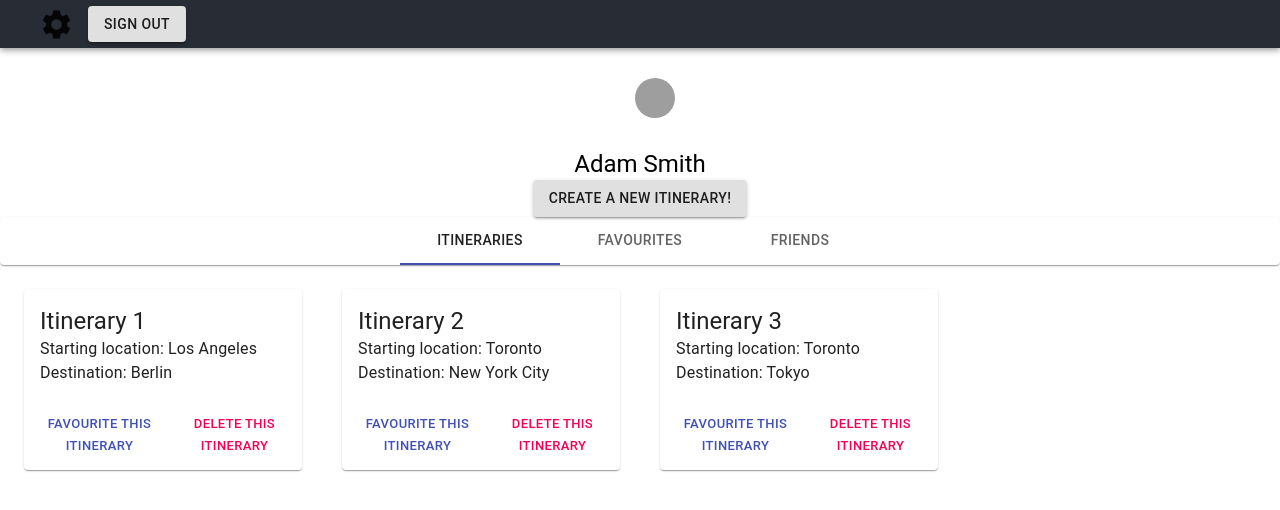
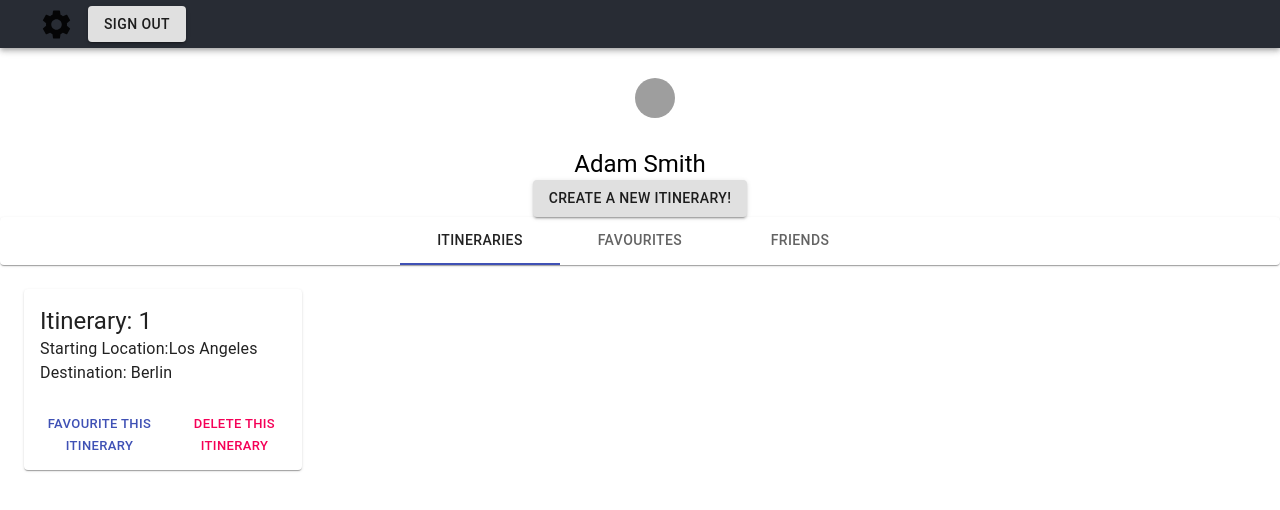
Before and after one commit to lmg8/Itinerary-App, a React (Create React App) app in the folder itinerary_app/: page /user in a window 1280 px wide. Both pictures are taken after a click on the tab "ITINERARIES". Shown: the top 510 px of the page. Built offline with nearby package versions, Linux system fonts and the light colour scheme; grey boxes are pictures that could not be loaded.

Commit message:
Add comments for where server calls are to be made. Add way to update Itinerary, favourites and friends list

```diff
--- a/itinerary_app/src/react-components/Login/index.js
+++ b/itinerary_app/src/react-components/Login/index.js
@@ -35,7 +35,7 @@ class Login extends React.Component {
     }
 
     handleOnClick = () =>{
-
+        //This should actually check with the database on the server for authentication
         if ((this.state.username == "user" && this.state.password == "user") || (this.state.username == "admin" && this.state.password == "admin")){
             this.setState({authenticated:true});
         } else {
--- a/itinerary_app/src/react-components/Signup/index.js
+++ b/itinerary_app/src/react-components/Signup/index.js
@@ -15,6 +15,8 @@ import "./styles.css";
 
 /* Component for the Home page */
 
+//Right now starting on line 23, it just leads the user back to the home page. In the full release, it should save the new account in the database under users
+//Of course, this will require a server call
 class Signup extends React.Component {
   render() {
     return (
--- a/itinerary_app/src/react-components/User/index.js
+++ b/itinerary_app/src/react-components/User/index.js
@@ -54,6 +54,21 @@ function TabPanel(props) {
     );
 }
 
+//Below are two hardcoded items to fill the state arrays. In the full release, the server should populate the arrays
+// and these should be removed
+const hardCodedItinerary = {id:1,
+    starting:"Los Angeles",
+    ending:'Berlin',
+    destinations: [],
+    startDate:'August 12, 2020'
+}
+
+const hardCodedFriend = {userId:1,
+    name: "Angela Smith",
+    currLocation: "Tokyo, Japan",
+    username: "AngelS"
+}
+
 class User extends React.Component {
 
     handleChange(event, value) {
@@ -65,11 +80,85 @@ class User extends React.Component {
         this.state={
             username:"user",
             password:"user",
+            newFavourite:{
+                id:'',
+                starting:'',
+                ending:'',
+                destinations: [],
+                startDate:''
+            },
+            currentItinerary:{
+                id:'',
+                starting:'',
+                ending:'',
+                destinations: [],
+                startDate:''
+            },
+
+            //The below lists should be populated by the server (e.g. itineraryList: <itineraryList that is on the server>)
+            itineraryList:[hardCodedItinerary],
+            favouritesList:[],
+            friendsList:[hardCodedFriend]
         }
         this.handleChange = this.handleChange.bind(this);
 
     }
 
+    addToFavourites(){
+        //This should send information to the server so that the server knows what a user's favourites are, right now it just updates a local array
+        // In the full release, an additional array on the server should be updated as well.
+        const newFavourite = {
+            id: hardCodedItinerary.id,
+            starting: hardCodedItinerary.starting,
+            ending: hardCodedItinerary.ending,
+            destinations: hardCodedItinerary.destinations,
+            startDate:hardCodedItinerary.startdate
+        }
+
+        const favouritesList = [...this.state.favouritesList];
+        let flag = true
+        for (var i=0; i < favouritesList.length; i++){
+            if(favouritesList[i].id == newFavourite.id){
+                flag = false;
+            }
+        }
+        if (flag == true){
+            favouritesList.push(newFavourite);
+        }
+
+        //reset the state
+        this.setState({
+            favouritesList,
+            newFavourite:{
+                id:'',
+                starting:'',
+                ending:'',
+                destinations: [],
+                startDate:''
+            }
+        })
+    }
+
+    removeItinerary(id){
+        //Code below should make a server call and update the itinerary section of the database on the server as well
+        const itineraryList=[...this.state.itineraryList];
+        const updatedItineraryList = itineraryList.filter(currentItinerary => currentItinerary.id !== id)
+        this.setState({itineraryList: updatedItineraryList})
+    }
+
+    removeFriend(id){
+        //Code below should make a server call and update the friends section of the database on the server as well
+        const friendsList=[...this.state.friendsList];
+        const updatedFriendList = friendsList.filter(currentFriend => currentFriend.id !== id)
+        this.setState({friendsList: updatedFriendList})
+    }
+
+    removeFromFavourites(id){
+        //Code below should make a server call and update the favourites section of the database on the server as well
+        const favList=[...this.state.favouritesList];
+        const updatedList = favList.filter(currentItinerary => currentItinerary.id !== id)
+        this.setState({favouritesList: updatedList})
+    }
 
     render() {
         return (
@@ -82,7 +171,6 @@ class User extends React.Component {
                                 </Link>
                             </ButtonGroup>
                             <ButtonGroup size='small' variant="text">
-
                                 <Link to={"/"}>
                                     <Button variant="contained">Sign out</Button>
                                 </Link>
@@ -109,120 +197,64 @@ class User extends React.Component {
                         </Paper>
                         <TabPanel value={this.state.value} index={0}>
                             <Grid container spacing = {5}>
-                                <Grid item md={3}>
+                            {this.state.itineraryList.map(itinerary => {
+                                return (
+                                <Grid item key={itinerary.id} md={3}>
                                     <Card>
                                         <CardActionArea>
                                                 <CardContent>
                                                     <Typography variant="h5" component="h2">
-                                                        Itinerary 1
+                                                        Itinerary: {this.state.itineraryList[0].id}
                                                     </Typography>
                                                     <Typography>
-                                                        Starting location: Los Angeles
+                                                        Starting Location:{this.state.itineraryList[0].starting}
                                                     </Typography>
                                                     <Typography>
-                                                        Destination: Berlin
+                                                        Destination: {this.state.itineraryList[0].ending}
                                                     </Typography>
                                                 </CardContent>
                                         </CardActionArea>
                                         <CardActions>
-                                            <Button size="small" color="primary">Favourite this itinerary</Button>
-                                            <Button size="small" color="secondary">Delete this itinerary</Button>
+                                            <Button size="small" color="primary" onClick={()=>this.addToFavourites()}>Favourite this itinerary</Button>
+                                            <Button size="small" color="secondary" onClick={()=>this.removeItinerary(itinerary.id)}>Delete this itinerary</Button>
                                         </CardActions>
                                     </Card>
-                                </Grid>
-                                <Grid item md={3}>
-                                    <Card>
-                                        <CardActionArea>
-                                                <CardContent>
-                                                    <Typography variant="h5" component="h2">
-                                                        Itinerary 2
-                                                    </Typography>
-                                                    <Typography>
-                                                        Starting location: Toronto
-                                                    </Typography>
-                                                    <Typography>
-                                                        Destination: New York City
-                                                    </Typography>
-                                                </CardContent>
-                                        </CardActionArea>
-                                        <CardActions>
-                                            <Button size="small" color="primary">Favourite this itinerary</Button>
-                                            <Button size="small" color="secondary">Delete this itinerary</Button>
-                                        </CardActions>
-                                    </Card>
-                                </Grid>
-                                <Grid item md={3}>
-                                    <Card>
-                                        <CardActionArea>
-                                                <CardContent>
-                                                    <Typography variant="h5" component="h2">
-                                                        Itinerary 3
-                                                    </Typography>
-                                                    <Typography>
-                                                        Starting location: Toronto
-                                                    </Typography>
-                                                    <Typography>
-                                                        Destination: Tokyo
-                                                    </Typography>
-                                                </CardContent>
-
-                                        </CardActionArea>
-
-                                        <CardActions>
-                                            <Button size="small" color="primary">Favourite this itinerary</Button>
-                                            <Button size="small" color="secondary">Delete this itinerary</Button>
-                                        </CardActions>
-                                    </Card>
-                                </Grid>
+                                </Grid>)
+                                })}
                             </Grid>
                         </TabPanel>
                         <TabPanel value={this.state.value} index={1}>
                         <Grid container spacing = {5}>
-                                <Grid item md={3}>
+                            {this.state.favouritesList.map(itinerary => {
+                                return (
+                                    <Grid item key={itinerary.id} md={3}>
                                         <Card>
                                             <CardActionArea>
-                                                <CardContent>
+                                                    {<CardContent>
                                                         <Typography variant="h5" component="h2">
-                                                        Favourite 1
+                                                            {this.state.favouritesList[0].id}
                                                         </Typography>
                                                         <Typography>
-                                                        Starting location: Los Angeles
+                                                            Starting location: {this.state.favouritesList[0].starting}
                                                         </Typography>
                                                         <Typography>
-                                                        Destination: Berlin
+                                                            Destination: {this.state.favouritesList[0].ending}
                                                         </Typography>
-                                                </CardContent>
+                                                    </CardContent>}
                                             </CardActionArea>
                                             <CardActions>
-                                            <Button size="small" color="secondary">Remove this itinerary from favourites</Button>
+                                                <Button size="small" color="secondary" onClick={()=>this.removeFromFavourites(itinerary.id)}>Remove this itinerary from favourites</Button>
                                             </CardActions>
                                         </Card>
-                                </Grid>
-                                <Grid item md={3}>
-                                    <Card>
-                                        <CardActionArea>
-                                                <CardContent>
-                                                    <Typography variant="h5" component="h2">
-                                                        Favourite 2
-                                                    </Typography>
-                                                    <Typography>
-                                                        Starting location: Toronto
-                                                    </Typography>
-                                                    <Typography>
-                                                        Destination: Tokyo
-                                                    </Typography>
-                                                </CardContent>
+                                    </Grid>)
+                            })}
 
-                                        </CardActionArea>
-                                        <CardActions>
-                                            <Button size="small" color="secondary">Remove this itinerary from favourites</Button>
-                                        </CardActions>
-                                    </Card>
-                                </Grid>
                             </Grid>
                         </TabPanel>
                         <TabPanel value={this.state.value} index={2}>
                             <Grid container spacing = {5}>
+                                {this.state.friendsList.map(friend => {
+                                    return (
                                         <Grid item md={3}>
                                             <Card>
                                                 <CardHeader
@@ -232,21 +264,23 @@ class User extends React.Component {
                                                 <CardActionArea>
                                                         <CardContent>
                                                             <Typography variant="h5" component="h2">
-                                                        Angela Jamieson
+                                                                Name: {this.state.friendsList[0].name}
                                                             </Typography>
                                                             <Typography>
-                                                        Location: Toronto
+                                                                Location: {this.state.friendsList[0].currLocation}
                                                             </Typography>
                                                             <Typography>
-                                                        Username: Angie123
+                                                                Username: {this.state.friendsList[0].username}
                                                             </Typography>
                                                         </CardContent>
                                                 </CardActionArea>
                                                 <CardActions>
-                                            <Button size="small" color="secondary">Remove this friend</Button>
+                                                    <Button size="small" color="secondary" onClick={()=>this.removeFriend(friend.id)}>Remove this friend</Button>
                                                 </CardActions>
                                             </Card>
-                                </Grid>
+                                        </Grid>)
+                                    })}
+
                             </Grid>
                         </TabPanel>
                     </div>
```
Lines whose indentation alone changed are shown as unchanged.
